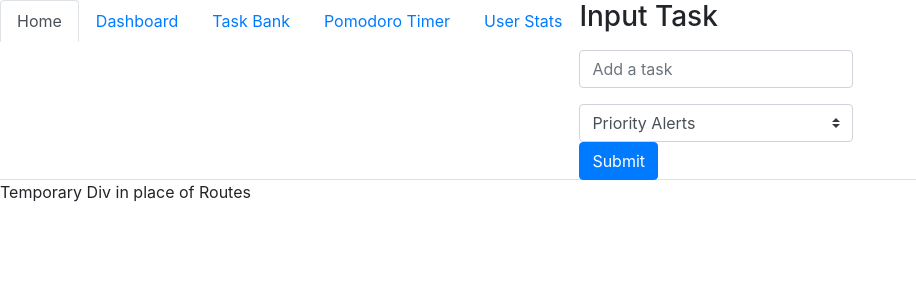
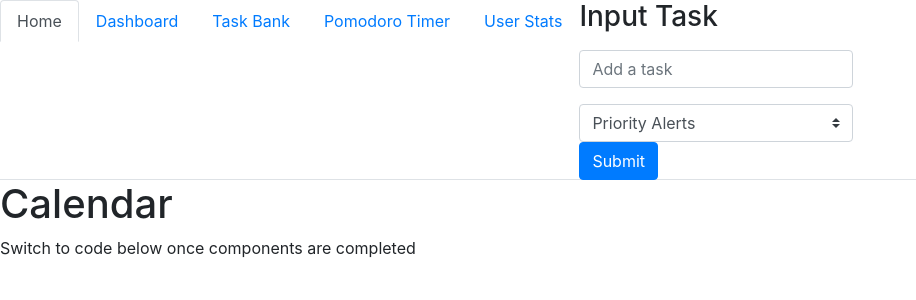
Before and after one commit to hglane/Project_3, a React (Create React App) app: page / in a window 1280 px wide. Shown: the top 300 px of the page, without its empty margins (0-916 px from the left). Built offline with nearby package versions, Linux system fonts and the light colour scheme.

Commit message:
Routes have been updated
And are Functional.

```diff
--- a/src/App.js
+++ b/src/App.js
@@ -1,9 +1,14 @@
 import React, { Component } from "react";
-import { BrowserRouter as Router, Route, Switch } from "react-router-dom";
+import { BrowserRouter as Router, Route} from "react-router-dom";
 import NavBar from "./components/NavBar";
-import Wrapper from "./components/Wrapper";
+// import Wrapper from "./components/Wrapper";
 // import TaskBank from "./components/TaskBank";
 // import TaskList from "./components/TaskList";
+import Calendar from "./pages/calendar";
+// import Dashboard from "./pages/dashboard";
+import TaskBank from "./pages/taskBank";
+import PomodoroTimer from "./pages/pomodoroTimer";
+import UserStats from "./pages/userStats";
 import './App.css';
 
 class App extends Component {
@@ -13,13 +18,14 @@ class App extends Component {
       <Router>
         <div>
           <NavBar />
-          <Wrapper>
-            <div>Temporary Div in place of Routes</div>
-            {/* <Route exact path="/" component={Calendar} />
+
+            <Route exact path="/" component={Calendar} />
+            {/* <Route exact path="/dashboard" component={Dashboard} /> */}
             <Route exact path="/tasks" component={TaskBank} />
-            <Route exact path="/tasks" component={TaskBank} />
-            <Route exact path="/tasks" component={TaskBank} /> */}
-          </Wrapper>
+            <Route exact path="/timer" component={PomodoroTimer} />
+            <Route exact path="/stats" component={UserStats} />
+
+
         </div>
       </Router>
     )
```
